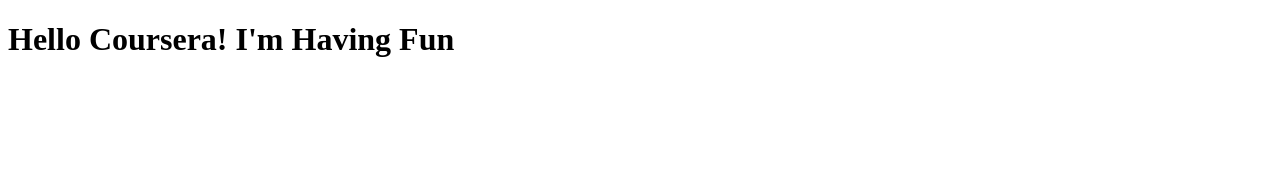
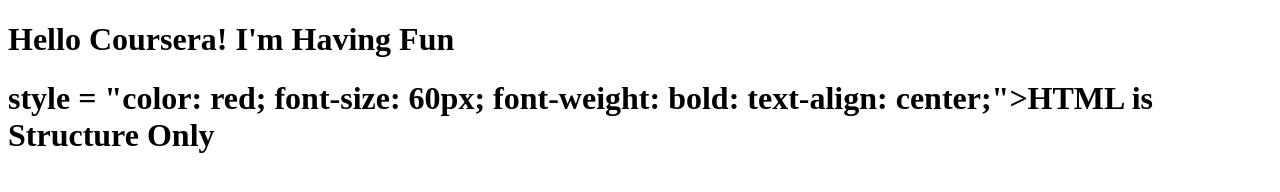
Before and after one commit to pjrahal/Coursera-Repo, a plain HTML site: page site/index.html in a window 1280 px wide. Drawn offline with Linux system fonts and the light colour scheme.

Commit message:
Small Change

```diff
--- a/site/index.html
+++ b/site/index.html
@@ -10,6 +10,8 @@
 
 <body>
     <h1>Hello Coursera! I'm Having Fun</h1>
+    <h1> style = "color: red; font-size: 60px; font-weight: bold: text-align: center;">HTML is Structure Only</h1>
+
 </body>
 
 </html>
```
